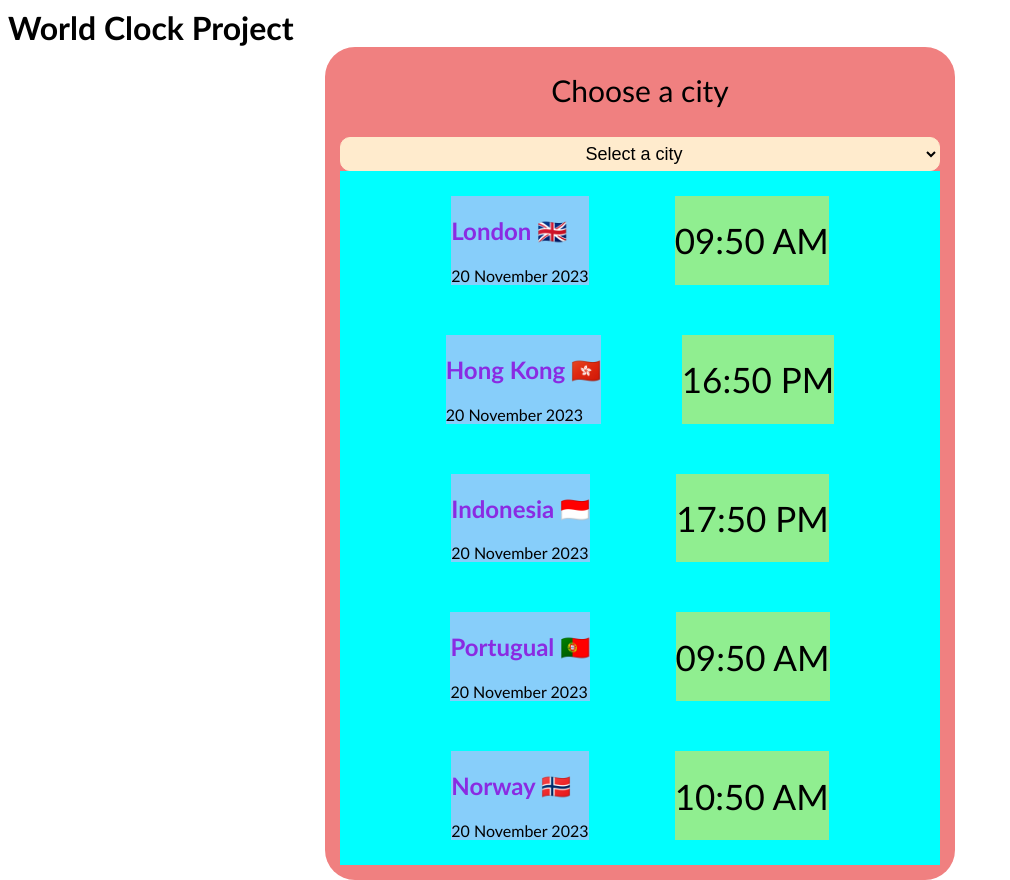
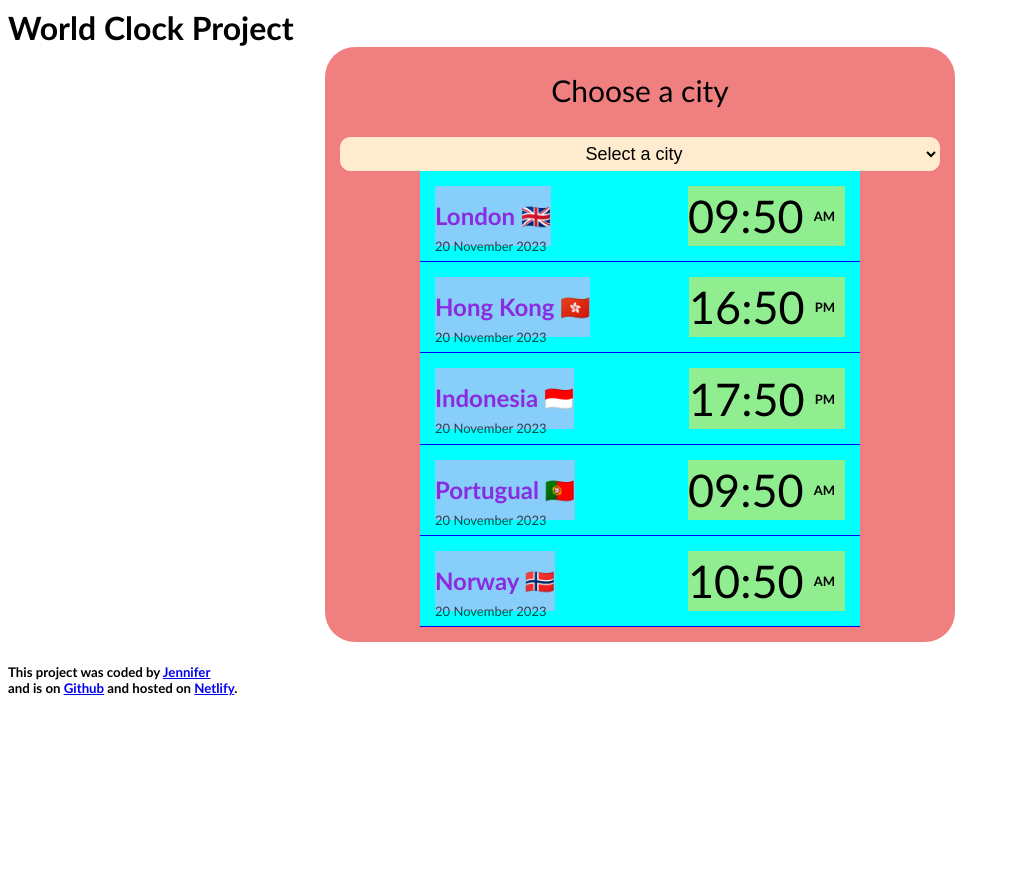
Before and after one commit to jennyweic/world-clock, a plain HTML site: page index.html in a window 1280 px wide. Shown: the top 880 px of the page, without its empty margins (0-1010 px from the left). After the commit the page ends 800 px from the top, so only its background shows below. Drawn offline with Linux system fonts and the light colour scheme.

Commit message:
Updated time and date format

```diff
--- a/index.html
+++ b/index.html
@@ -25,7 +25,8 @@
     <h2>London 🇬🇧</h2>
     <div class="date">20 November 2023</div>
   </div>
-    <div class="time">09:50 AM</div>
+    <div class="time">09:50
+      <span> AM</span></div>
 </div>
 
 <div class="individual-city">
@@ -33,7 +34,8 @@
   <h2>Hong Kong 🇭🇰</h2>
   <div class="date">20 November 2023</div>
   </div>
-  <div class="time">16:50 PM</div>
+  <div class="time">16:50
+    <span>PM</span></div>
 </div>
 
 <div class="individual-city">
@@ -41,7 +43,8 @@
     <h2>Indonesia 🇮🇩</h2>
   <div class="date">20 November 2023</div>
   </div>
-  <div class="time">17:50 PM</div>
+  <div class="time">17:50
+    <span>PM</span></div>
 </div>
 
 <div class="individual-city">
@@ -49,7 +52,8 @@
   <h2>Portugual 🇵🇹</h2>
   <div class="date">20 November 2023</div>
   </div>
-  <div class="time">09:50 AM</div>
+  <div class="time">09:50
+    <span>AM</span></div>
 </div>
 
 <div class="individual-city">
@@ -57,7 +61,8 @@
   <h2>Norway 🇳🇴</h2>
   <div class="date">20 November 2023</div>
   </div>
-  <div class="time">10:50 AM</div>
+  <div class="time">10:50
+    <span>AM</span></div>
 </div>
 
     </div>
--- a/style.css
+++ b/style.css
@@ -10,6 +10,7 @@ h1 {
 h2 {
   font-weight: bolder;
   color: blueviolet;
+  margin: 20px auto;
 }
 
 label {
@@ -32,6 +33,13 @@ select {
   border-color: blanchedalmond;
 }
 
+span {
+  font-size: small;
+  font-weight: bolder;
+  vertical-align: middle;
+  padding: 10px;
+}
+
 .container {
   max-width: 600px;
   margin: 0 auto;
@@ -43,17 +51,29 @@ select {
 .individual-city {
   background-color: cyan;
   display: flex;
-  justify-content: space-evenly;
-  padding: 25px;
+  justify-content: space-between;
+  padding: 15px;
+  margin-left: 80px;
+  margin-right: 80px;
+  border-bottom: 1px solid blue;
+  line-height: 20px;
 }
 
 .left-box {
   background-color: lightskyblue;
+  margin-left: 0px;
+  padding: 0;
+}
+
+.date {
+  font-size: 13px;
+  opacity: 0.7;
+  line-height: 0.2px;
 }
 
 .time {
   background-color: lightgreen;
-  font-size: 35px;
+  font-size: 45px;
   display: flex;
   justify-content: flex-end;
   align-items: center;
```
Also changed, not shown: World clock project v1.png (added).
